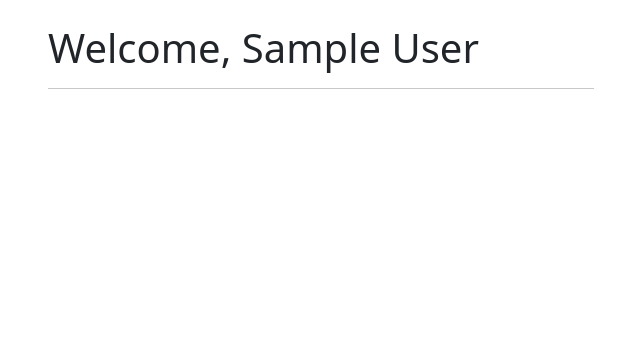
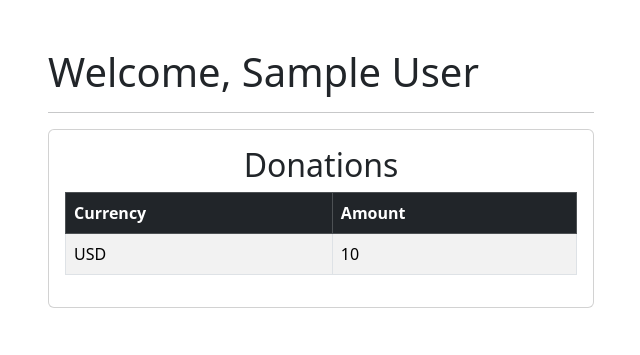
Before and after one commit to ydb5755/PilznoProduction, a Flask app: page /users/user_page/1 in a window 1280 px wide. Shown: the part 56-411 px from the top of the page, without its empty margins (319-959 px from the left). Run offline with Flask 3, Linux system fonts and the light colour scheme; a user stored in the database is signed in; tables that the repository leaves empty hold one stand-in row (values such as "Sample post").

Commit message:
show user donations on his own page

```diff
--- a/app/users/models.py
+++ b/app/users/models.py
@@ -1,7 +1,7 @@
 from app import db
 from flask import current_app
 from flask_login import UserMixin, current_user
-from sqlalchemy import TEXT, Column, Boolean, ForeignKey, TEXT, INTEGER, VARCHAR
+from sqlalchemy import TEXT, Column, Boolean, ForeignKey, TEXT, INTEGER, VARCHAR, select
 import jwt
 from datetime import datetime, timezone, timedelta
 
@@ -15,7 +15,9 @@ class User(db.Model, UserMixin):
     password   = Column('password', TEXT(), nullable=False)
     user_type  = Column('user_type', TEXT(), nullable=False)
 
-
+    def get_donations(self):
+        from app.main.models import Donation
+        return db.session.execute(select(Donation.currency_type,Donation.amount).where(Donation.user_id == self.id)).all()
 
     def __repr__(self) -> str:
         return f"{self.first_name} {self.last_name}"
--- a/app/users/routes.py
+++ b/app/users/routes.py
@@ -19,8 +19,10 @@ def user_page(user_id):
     if not int(current_user.id) == int(user_id):
         return redirect(url_for('main.homepage'))
     user = User.query.filter_by(id=user_id).first()
+    donations = user.get_donations()
     return render_template('user_page.html',
-                           user=user)
+                           user=user,
+                           donations=donations)
 
 
 @users.route('/')
--- a/app/users/templates/user_page.html
+++ b/app/users/templates/user_page.html
@@ -1,19 +1,40 @@
 {% extends 'base.html' %}
 {% block title %}User Page{% endblock title %}
 {% block content %}
-<main class="container">
+<main class="container-lg mt-5">
     <div class="row mt-4">
         <div class="col-md-6 offset-md-3">
             <h1>Welcome, {{ user.first_name }} {{ user.last_name }}</h1>
             <hr>
         </div>
     </div>
+    <div class="row justify-content-center">
+        <div class="col-md-6">
+            <div class="card mb-5">
+                <div class="card-body">
+                    <div class="d-flex justify-content-center align-items-center">
+                        <h2 class="text-center">Donations</h2>
+                    </div>
+                    <table class="table table-bordered table-striped">
+                        <thead class="table-dark">
+                            <tr>
+                                <th>Currency</th>
+                                <th>Amount</th>
+                            </tr>
+                        </thead>
+                        <tbody>
+                            {% for donation in donations %}
+                            <tr>
+                                <td>{{donation[0]}}</td>
+                                <td>{{donation[1]}}</td>
+                            </tr>
+                            {% endfor %}
+                        </tbody>
+                    </table>
 
-    <div class="row">
-        <div class="col-md-10 offset-md-1">
-
+                </div>
+            </div>
         </div>
     </div>
 </main>
-
 {% endblock %}
```
